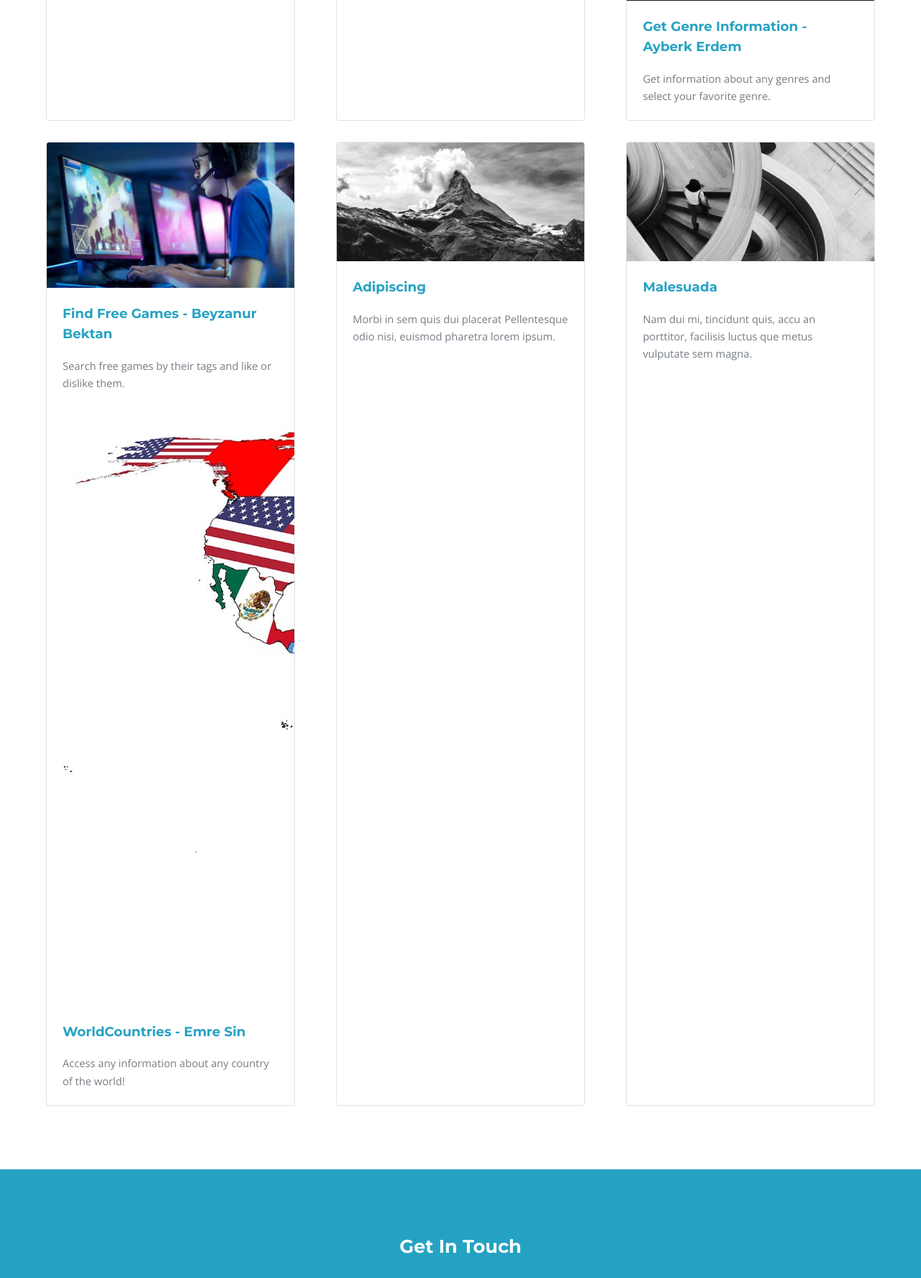
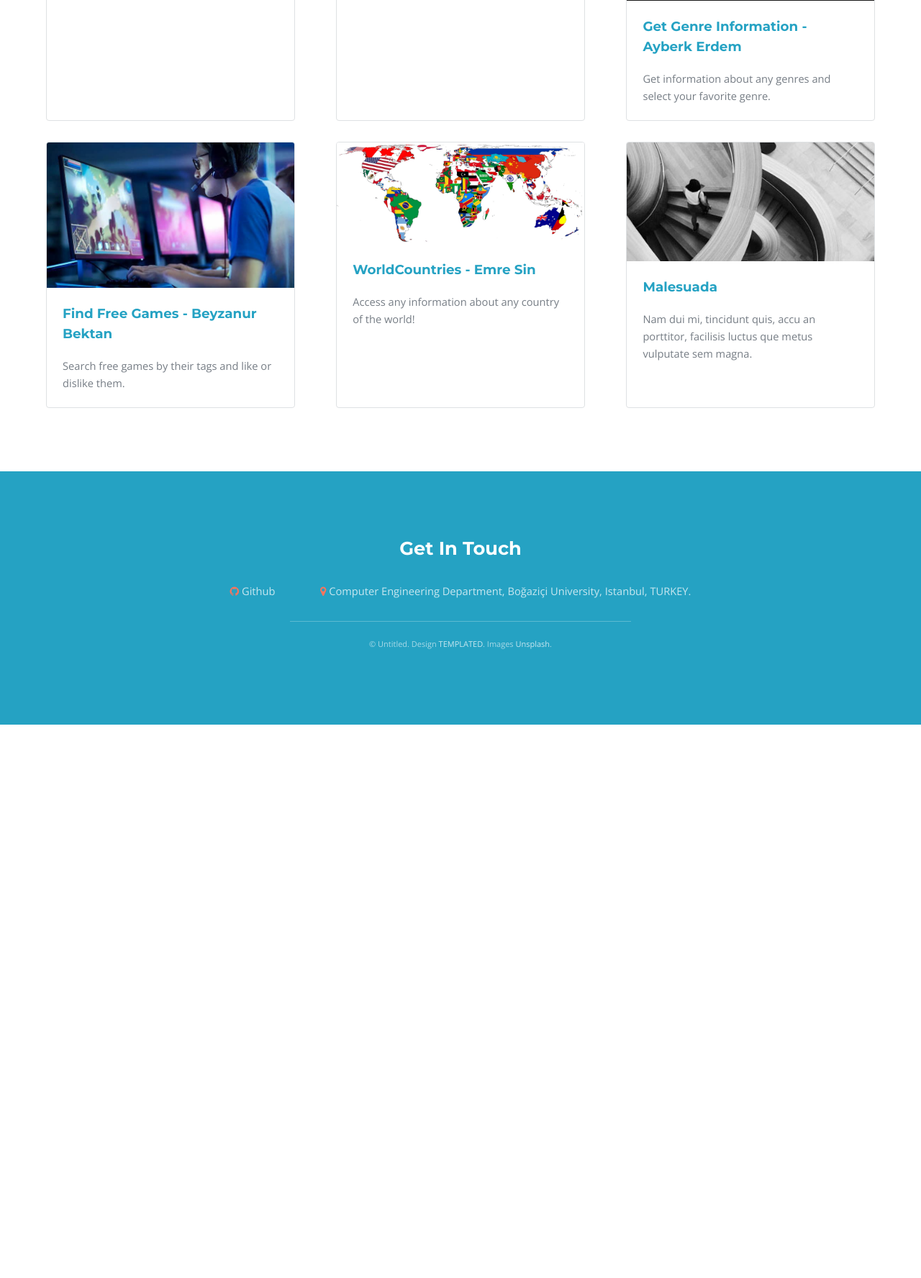
Before and after one commit to bounswe/bounswe2023group6, a Flask app: template practice-app/app/templates/index.html in a window 1280 px wide. Shown: the part 1909-3685 px from the top of the page at 72% size. After the commit the page ends 2916 px from the top, so only its background shows below. Run offline with Flask 3, Linux system fonts and the light colour scheme; the template is opened without the code that fills it, so the values that code supplies are empty; parts of the project's set-up code (start-up, migrations or seed data) failed here and were passed over; some libraries are stand-ins or nearby versions.

Commit message:
Update index.html
fixed the images that interleaving

```diff
--- a/practice-app/app/templates/index.html
+++ b/practice-app/app/templates/index.html
@@ -116,21 +116,15 @@
                 <div class="content">
                     <h3><a href="{{ url_for('find_free_games') }}">Find Free Games - Beyzanur Bektan</a></h3>
                     <p>Search free games by their tags and like or dislike them.</p>
-
+                </div>
+            </div>
+            <div class="flex-item box">
+                <div class="image fit">
                     <img src="static/images/worldcountries.jpg" alt="worldcountries"/>
                 </div>
                 <div class="content">
                     <h3><a href="{{ url_for('GetWorldCountries') }}"> WorldCountries - Emre Sin </a></h3>
                     <p>Access any information about any country of the world!</p>
-                </div>
-            </div>
-            <div class="flex-item box">
-                <div class="image fit">
-                    <img src="static/images/pic03.jpg" alt=""/>
-                </div>
-                <div class="content">
-                    <h3>Adipiscing</h3>
-                    <p>Morbi in sem quis dui placerat Pellentesque odio nisi, euismod pharetra lorem ipsum.</p>
                 </div>
             </div>
             <div class="flex-item box">
```
